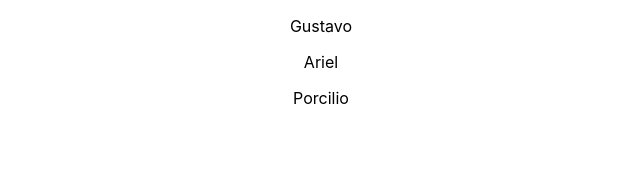
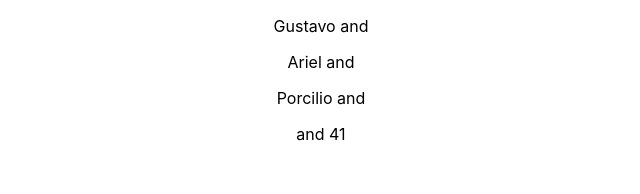
Before and after one commit to MarcoAurelioAntonio/Math-Magicians, a React (Create React App) app: page / in a window 1280 px wide. Shown: the top 194 px of the page, without its empty margins (319-959 px from the left). Built offline with nearby package versions, Linux system fonts and the light colour scheme.

Commit message:
testing linters

```diff
--- a/src/App.js
+++ b/src/App.js
@@ -7,6 +7,7 @@ function App() {
       <Names name="Gustavo" />
       <Names name="Ariel" />
       <Names name="Porcilio" />
+      <Names age={41} />
     </div>
   );
 }
--- a/src/components/names.js
+++ b/src/components/names.js
@@ -1,9 +1,20 @@
 import PropTypes from 'prop-types';
 
-function Names({ name }) {
-  return <p className="my-name">{name}</p>;
+function Names({ name, age }) {
+  return (
+    <p className="my-name">
+      {name}
+      {' '}
+      and
+      {' '}
+      {age}
+    </p>
+  );
 }
 
-Names.propTypes = { name: PropTypes.string.isRequired };
+Names.propTypes = {
+  name: PropTypes.string.isRequired,
+  age: PropTypes.number.isRequired,
+};
 
 export default Names;
```
